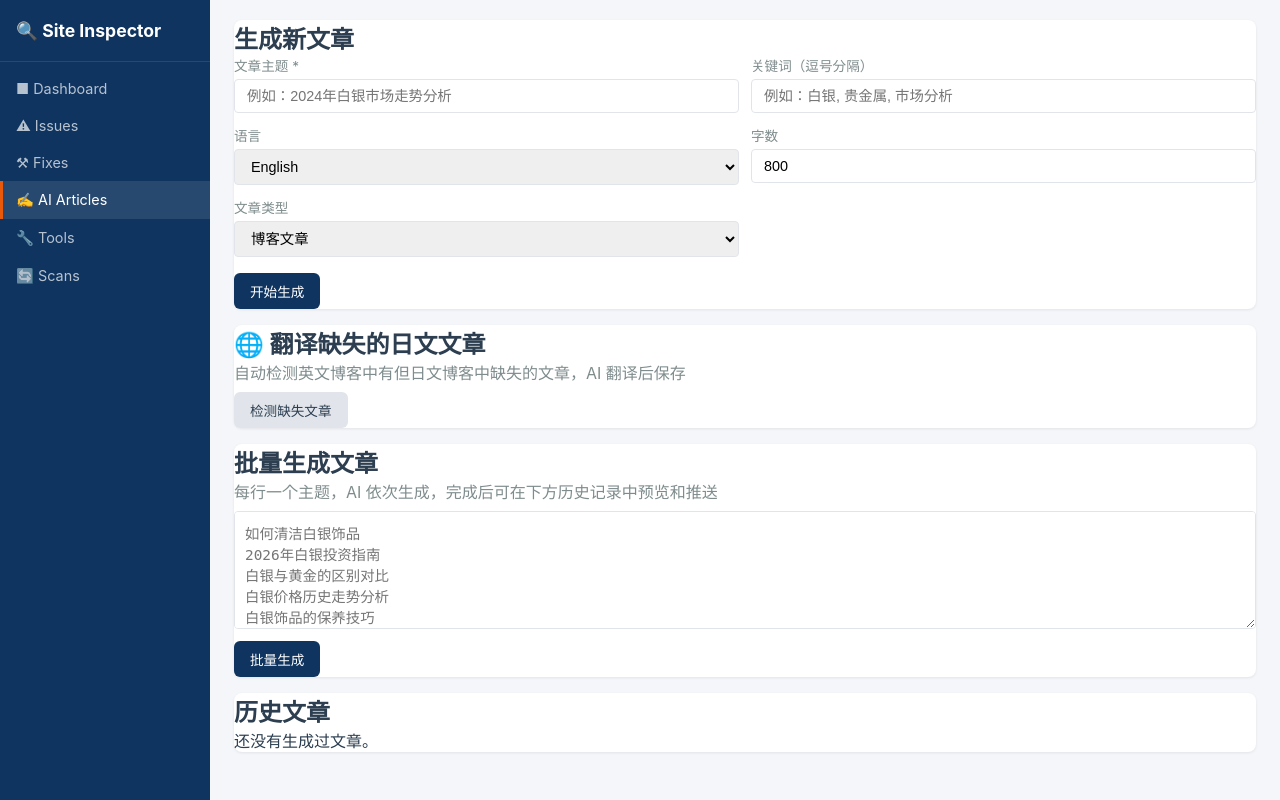
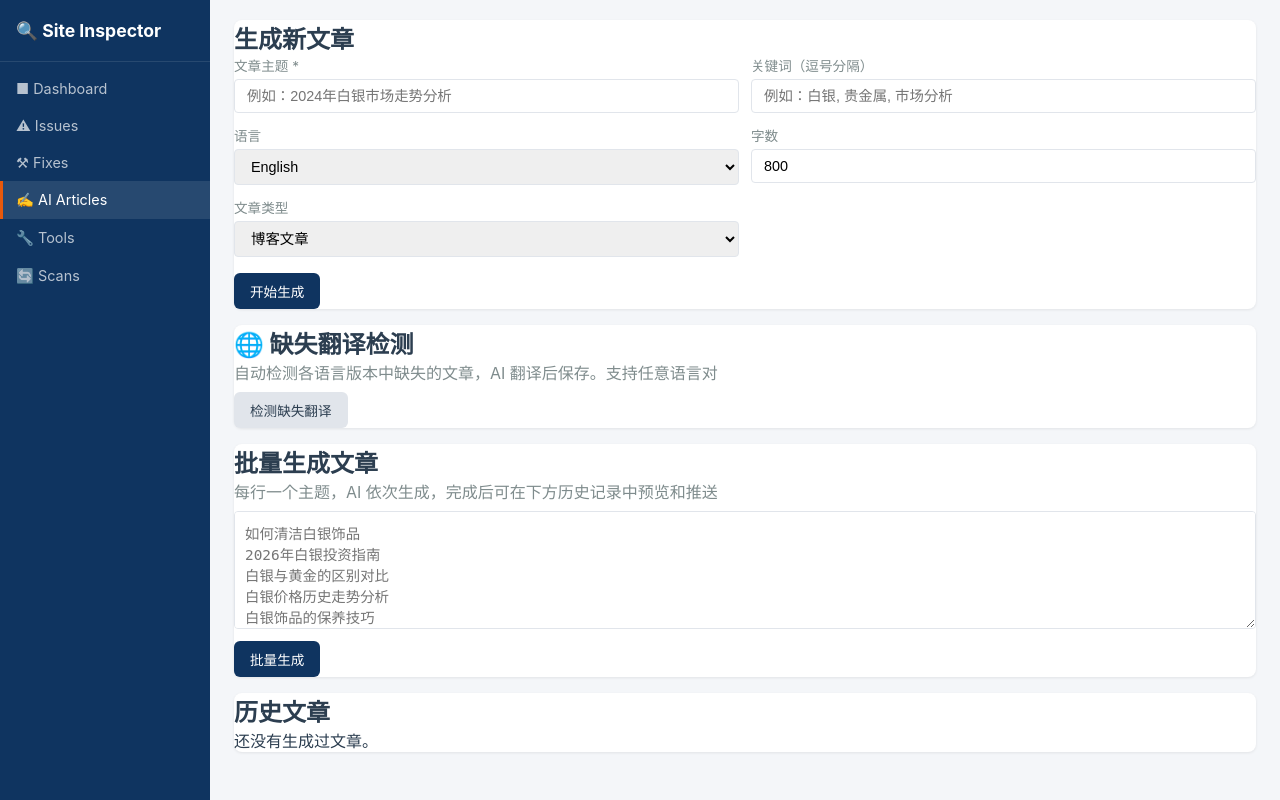
Before and after one commit to 52575725/Site-Inspector, a FastAPI app: page /articles in a window 1280 px wide. Run offline with FastAPI, Linux system fonts and the light colour scheme; data that the repository does not hold is empty.

Commit message:
@ fix: 前端翻译标签通用化 — 不再显示"日文文章"
- 标题改为"缺失翻译检测" (不再写死日文)
- 描述改为"自动检测各语言版本中缺失的文章"
- 标志位从硬编码 🇬🇧🇯🇵 改为 flag() 动态映射 12 种语言
- translateAll 使用 source_lang/target_lang 动态传参
- source_path/target_path 替代 en_path/jp_path

Co-Authored-By: Claude <noreply@anthropic.com>
@

```diff
--- a/src/web/templates/articles.html
+++ b/src/web/templates/articles.html
@@ -87,10 +87,10 @@
 
     <!-- 翻译缺失文章 -->
     <div class="card" id="translate-card">
-        <h2>🌐 翻译缺失的日文文章</h2>
-        <p style="color:var(--text-muted);margin-bottom:8px;">自动检测英文博客中有但日文博客中缺失的文章，AI 翻译后保存</p>
+        <h2>🌐 缺失翻译检测</h2>
+        <p style="color:var(--text-muted);margin-bottom:8px;">自动检测各语言版本中缺失的文章，AI 翻译后保存。支持任意语言对</p>
         <div style="display:flex;gap:8px;align-items:center;">
-            <button id="check-missing-btn" class="btn btn-secondary" onclick="checkMissing()">检测缺失文章</button>
+            <button id="check-missing-btn" class="btn btn-secondary" onclick="checkMissing()">检测缺失翻译</button>
             <button id="translate-all-btn" class="btn btn-primary" onclick="translateAll()" style="display:none;">一键翻译全部</button>
             <span id="translate-status"></span>
         </div>
@@ -322,6 +322,11 @@ async function loadArticle(id) {
     }
 }
 
+function flag(lang) {
+    const flags = {en:'🇬🇧',ja:'🇯🇵',zh:'🇨🇳',ko:'🇰🇷',fr:'🇫🇷',de:'🇩🇪',es:'🇪🇸',pt:'🇵🇹',ru:'🇷🇺',ar:'🇸🇦',vi:'🇻🇳',th:'🇹🇭'};
+    return flags[lang] || '🌐';
+}
+
 function escapeHtml(str) {
     const div = document.createElement('div');
     div.textContent = str;
@@ -346,9 +351,9 @@ async function checkMissing() {
             list.innerHTML = '<p style=\"color:var(--good);\">✅ 所有文章都已翻译！</p>';
             return;
         }
-        list.innerHTML = '<p>发现 <strong>' + missingArticles.length + '</strong> 篇缺失的日文文章：</p>' +
+        list.innerHTML = '<p>发现 <strong>' + missingArticles.length + '</strong> 篇缺失翻译：</p>' +
             missingArticles.map(a => '<div style=\"padding:4px 0;border-bottom:1px solid var(--border);\">' +
-                '🇬🇧 ' + a.en_path + '<br>→ 🇯🇵 ' + a.jp_path + '</div>').join('');
+                flag(a.source_lang) + ' ' + a.source_path + '<br>&rarr; ' + flag(a.target_lang) + ' ' + a.target_path + '</div>').join('');
         document.getElementById('translate-all-btn').style.display = 'inline-block';
     } catch (err) {
         status.innerHTML = '<span style=\"color:var(--bad);\">' + escapeHtml(err.message) + '</span>';
@@ -357,7 +362,7 @@ async function checkMissing() {
 
 async function translateAll() {
     if (!missingArticles || !missingArticles.length) {
-        document.getElementById('translate-status').textContent = '请先点击"检测缺失文章"';
+        document.getElementById('translate-status').textContent = '请先点击"检测缺失翻译"';
         return;
     }
     const btn = document.getElementById('translate-all-btn');
@@ -366,14 +371,14 @@ async function translateAll() {
     let done = 0;
     for (const article of missingArticles) {
         btn.textContent = '翻译中 (' + (done + 1) + '/' + missingArticles.length + ')...';
-        status.innerHTML = '<span class=\"spinner\"></span> 正在翻译: ' + article.en_path;
+        status.innerHTML = '<span class=\"spinner\"></span> 正在翻译: ' + article.source_path;
         try {
             const resp = await fetch('/api/articles/translate', {
                 method: 'POST', headers: {'Content-Type': 'application/json'},
                 body: JSON.stringify({
-                    source_path: article.en_path,
-                    target_path: article.jp_path,
-                    source_lang: 'en', target_lang: 'ja',
+                    source_path: article.source_path,
+                    target_path: article.target_path,
+                    source_lang: article.source_lang, target_lang: article.target_lang,
                 }),
             });
             if (resp.ok) {
@@ -382,7 +387,7 @@ async function translateAll() {
                 status.innerHTML = '<span style=\"color:var(--good);\">✅ ' + done + '/' + missingArticles.length + ' 完成: ' + data.title + '</span>';
             } else {
                 const err = await resp.json().catch(() => ({}));
-                status.innerHTML = '<span style=\"color:var(--bad);\">❌ ' + article.en_path + ': ' + (err.detail || 'failed') + '</span>';
+                status.innerHTML = '<span style=\"color:var(--bad);\">❌ ' + article.source_path + ': ' + (err.detail || 'failed') + '</span>';
             }
         } catch (err) {
             status.innerHTML = '<span style=\"color:var(--bad);\">' + escapeHtml(err.message) + '</span>';
```
